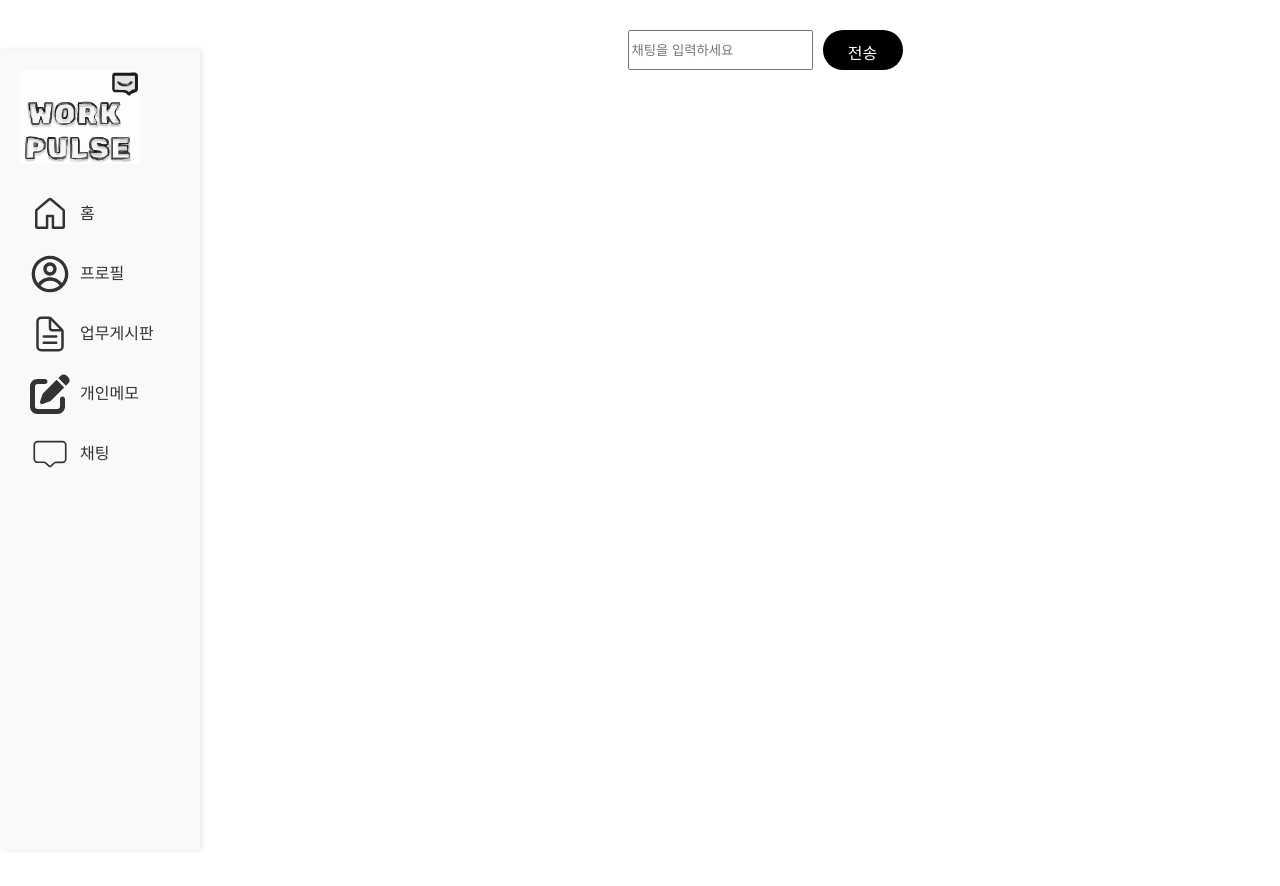
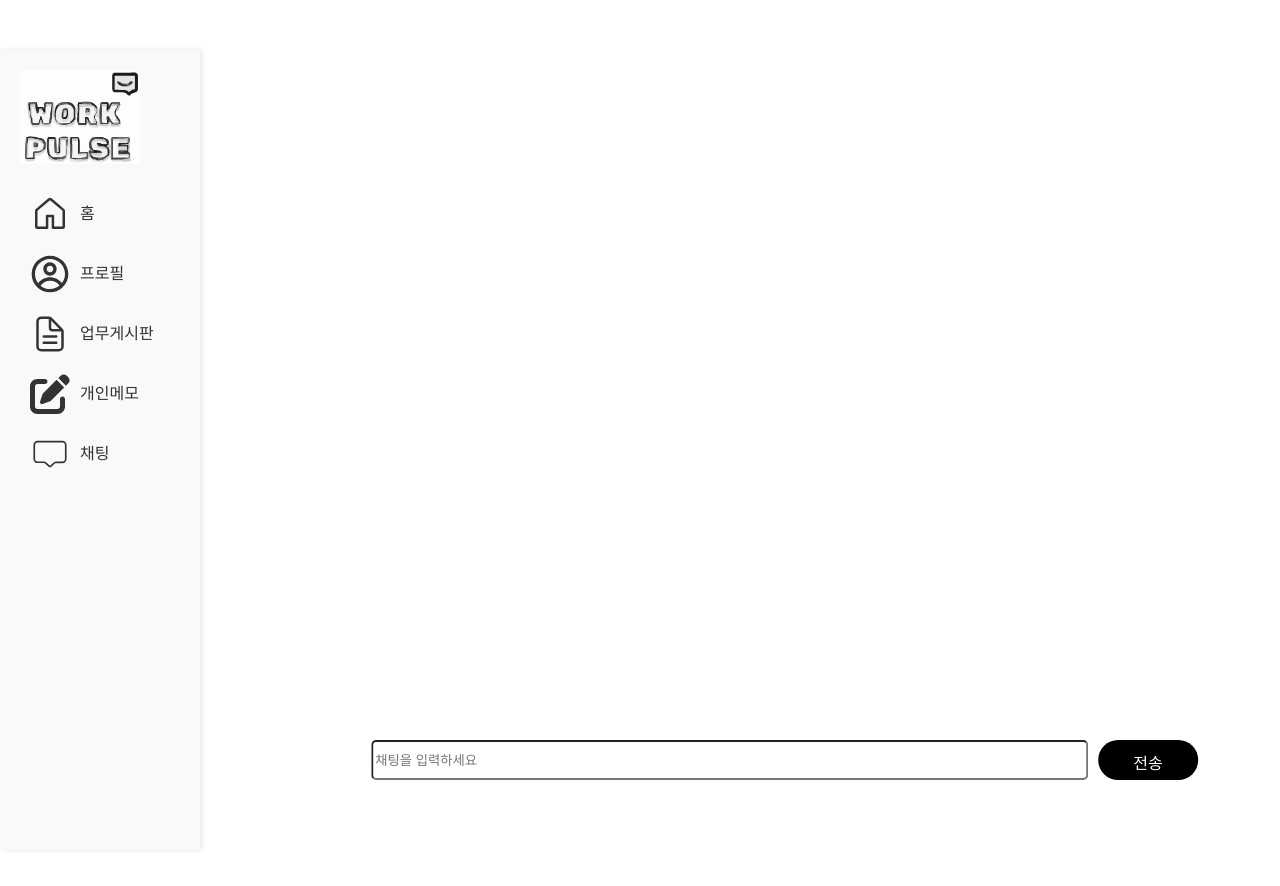
Before and after one commit to kimyiyoungg/workpulse, a React (Vite) app: page /chat in a window 1280 px wide. Shown: the top 886 px of the page. After the commit the page ends 800 px from the top, so only its background shows below. Built offline with nearby package versions, Linux system fonts and the light colour scheme; no server answers; the database is empty.

Commit message:
실시간 채팅 초안 완성

```diff
--- a/src/components/chatting-timeline.tsx
+++ b/src/components/chatting-timeline.tsx
@@ -1,4 +1,4 @@
-import { collection, getDocs, orderBy, query } from "firebase/firestore";
+import { collection, getDocs, onSnapshot, orderBy, query } from "firebase/firestore";
 import { useEffect, useState } from "react";
 import { styled } from "styled-components";
 import { db } from "../firebase";
@@ -21,8 +21,20 @@ export default function Chattingtimeline() {
       collection(db, "chatting"),
       orderBy("createdAt", "asc")
     );
-    const spanshot = await getDocs(chattingsQuery);
-    const chattings = spanshot.docs.map((doc) => {
+    // const spanshot = await getDocs(chattingsQuery);
+    // const chattings = spanshot.docs.map((doc) => {
+    // const {chatting, createdAt, userId, username} = doc.data();
+    //   return {
+    //     chatting,
+    //     createdAt,
+    //     userId,
+    //     username,
+    //     id: doc.id,
+    //   };
+    // });
+    await onSnapshot(chattingsQuery,(snapshot)=>{
+      const chattings = snapshot.docs.map(
+        (doc) => {
           const {chatting, createdAt, userId, username} = doc.data();
             return {
               chatting,
@@ -31,8 +43,11 @@ export default function Chattingtimeline() {
               username,
               id: doc.id,
             };
+        }
+      );
+    setchattings(chattings);
     });
-    setchattings(chattings);
+
   };
   useEffect(() => {
     fetchChattings();
--- a/src/routes/chat.tsx
+++ b/src/routes/chat.tsx
@@ -1,54 +1,127 @@
 import { styled } from "styled-components";
 import Menu from "../components/menu";
-import { useState } from "react";
+import { useEffect, useRef, useState } from "react";
 import { auth, db } from "../firebase";
 import { addDoc, collection } from "firebase/firestore";
 import Chattingtimeline from "../components/chatting-timeline";
 
 
-
 const Wrapper = styled.div`
   display: flex;
   justify-content: center;
+  width: 100%;
+  height: 100vh;
+  overflow: hidden;
 `;
+
 const Column = styled.div`
   display: flex;
   flex-direction: column;
+  width: 80%;
+  height: 100%;
+  position: relative;
 `;
+
+const ChattingContainer = styled.div`
+  flex: 1;
+  overflow-y: auto;
+  padding-bottom: 80px;
+  height: calc(100vh - 80px);
+  scrollbar-width: none;
+`;
+
 const Form = styled.form`
   display: flex;
-    margin-top: 30px;
   flex-direction: row;
   gap: 10px;
-    text-align: right;
-    height: 100%;
+  position: fixed;
+  bottom: 10px;
+  left: 50%;
+  transform: translateX(-30%);
+  width: 70%;
+  padding: 10px 0;
+  background-color: white;
+  z-index: 10;
 `;
 
 const ChatInput = styled.input`
   height: 40px;
-
+  width: 80%;
+  border-radius: 5px;
 `;
 
 const SendButton = styled.input`
   background-color: black;
   color: white;
-    border:none;
-    padding:10px 0px;
+  border: none;
+  padding: 10px 0px;
   border-radius: 20px;
-    font-size:16px;
+  font-size: 16px;
   cursor: pointer;
   height: 40px;
-    width: 80px;
+  width: 100px;
+
   &:hover,
   &:active {
     opacity: 0.9;
   }
 `;
 
+// const Wrapper = styled.div`
+//     display: flex;
+//     justify-content: center;
+//     width: 80%;
+// `;
+// const Column = styled.div`
+//     display: flex;
+//     flex-direction: column;
+//     width: 80%;
+// `;
+// const Form = styled.form`
+//     display: flex;
+//     margin-top: 30px;
+//     flex-direction: row;
+//     gap: 10px;
+//     text-align: right;
+//     height: 100%;
+//     width: 100%;
+//     `;
+
+// const ChatInput = styled.input`
+//     height: 40px;
+//     width: 80%;
+//     border-radius: 5px;
+
+// `;
+
+// const SendButton = styled.input`
+//     background-color: black;
+//     color: white;
+//     border:none;
+//     padding:10px 0px;
+//     border-radius: 20px;
+//     font-size: 16px;
+//     cursor: pointer;
+//     height: 40px;
+//     width: 100px;
+//     &:hover,
+//     &:active {
+//       opacity: 0.9;
+//     }
+// `;
+
 export default function Chat() {
 
     const [isLoading, setLoading] = useState(false);
     const [chatting, setChatting] = useState("");
+    const scrollRef = useRef<HTMLDivElement>(null);
+
+    // 메시지 전송 후 스크롤 아래로
+    useEffect(() => {
+      if (scrollRef.current) {
+        scrollRef.current.scrollTop = scrollRef.current.scrollHeight;
+      }
+    }, [chatting]);
 
 
     const onChatting = (e: React.ChangeEvent<HTMLTextAreaElement>) => {
@@ -73,12 +146,15 @@ export default function Chat() {
         } finally{
             setLoading(false);
         }
+        setChatting("");
     };
 
     return <Wrapper>
         <Menu />
         <Column>
-            <Chattingtimeline/>
+            <ChattingContainer ref={scrollRef}>
+                <Chattingtimeline />
+            </ChattingContainer>
             <Form onSubmit={onSending}>
                 <ChatInput
                     type="text"
```
Lines whose indentation alone changed are shown as unchanged.
